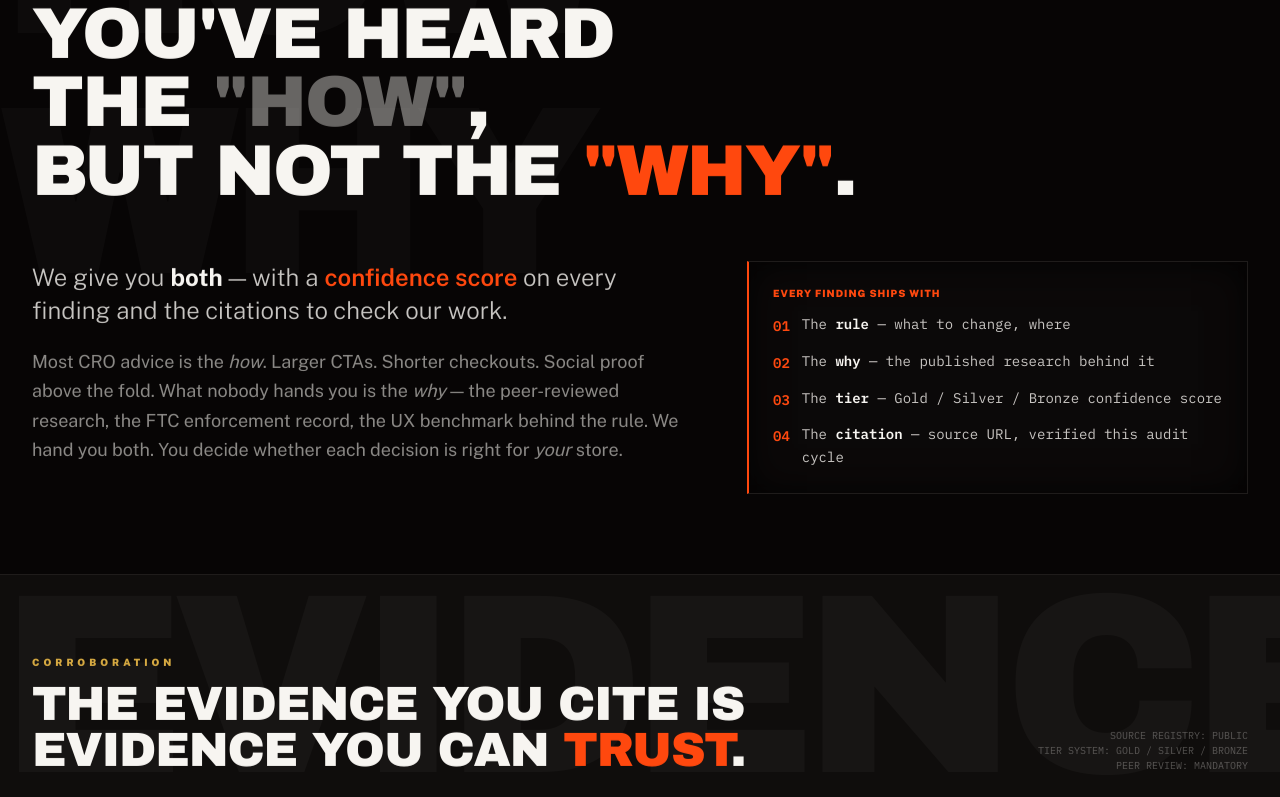
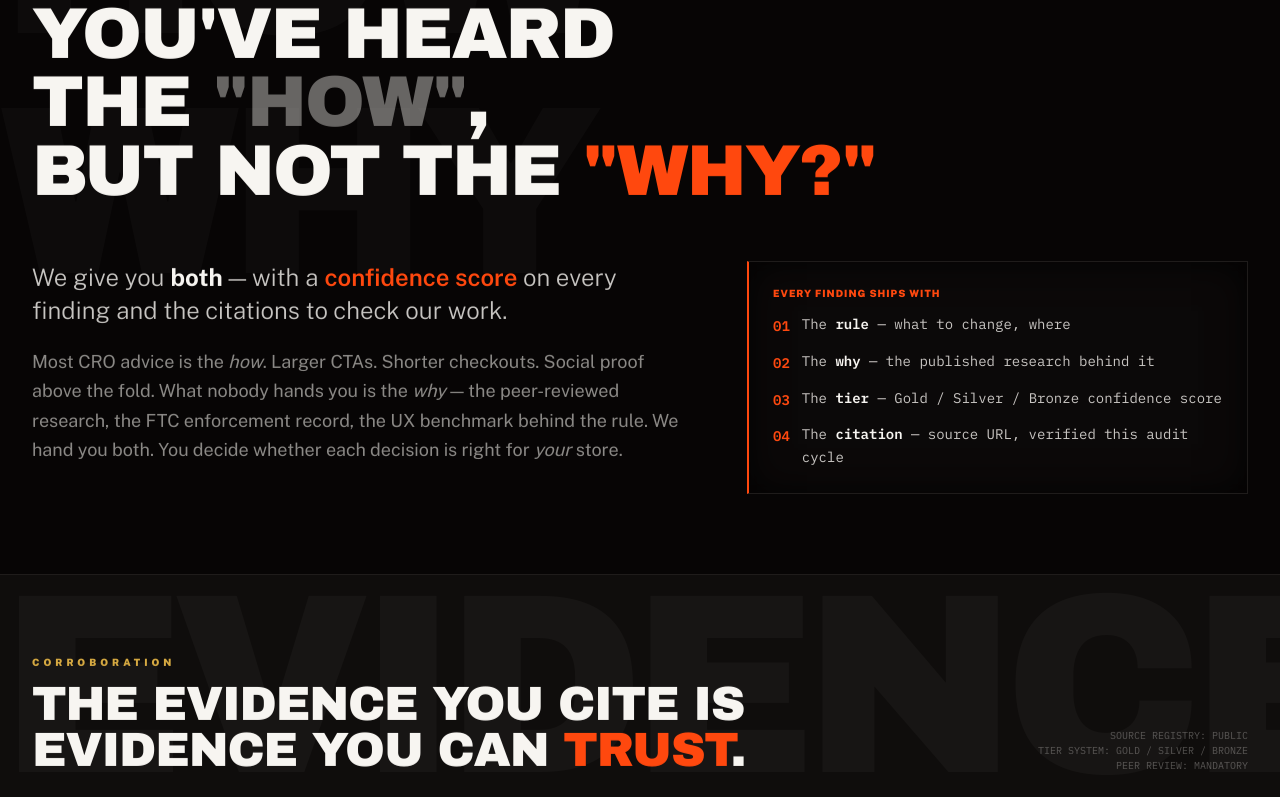
Before and after one commit to Dannytownkins/landing-for-ECP, a React (Vite) app: page / in a window 1280 px wide. Shown: the part 2692-3489 px from the top of the page. Built offline with nearby package versions, Linux system fonts and the light colour scheme.

Commit message:
fix How/Why headline: restore '?' on 'why' per Dan's original copy

```diff
--- a/src/App.tsx
+++ b/src/App.tsx
@@ -789,7 +789,7 @@ export default function App() {
             </div>
             <h2 data-reveal="up" className="font-brutalist text-3xl sm:text-5xl md:text-6xl lg:text-7xl uppercase leading-[0.95] mb-10 sm:mb-14 max-w-5xl tracking-tight text-balance">
               You've heard the <span className="text-cream/40">"how"</span>,<br/>
-              but not the <span className="text-safety-orange">"why"</span>.
+              but not the <span className="text-safety-orange">"why?"</span>
             </h2>
             <div className="grid grid-cols-1 lg:grid-cols-[1.3fr_1fr] gap-8 lg:gap-16 items-start">
               <p data-reveal="up" className="text-xl sm:text-2xl font-light text-cream/80 leading-snug max-w-3xl">
```
